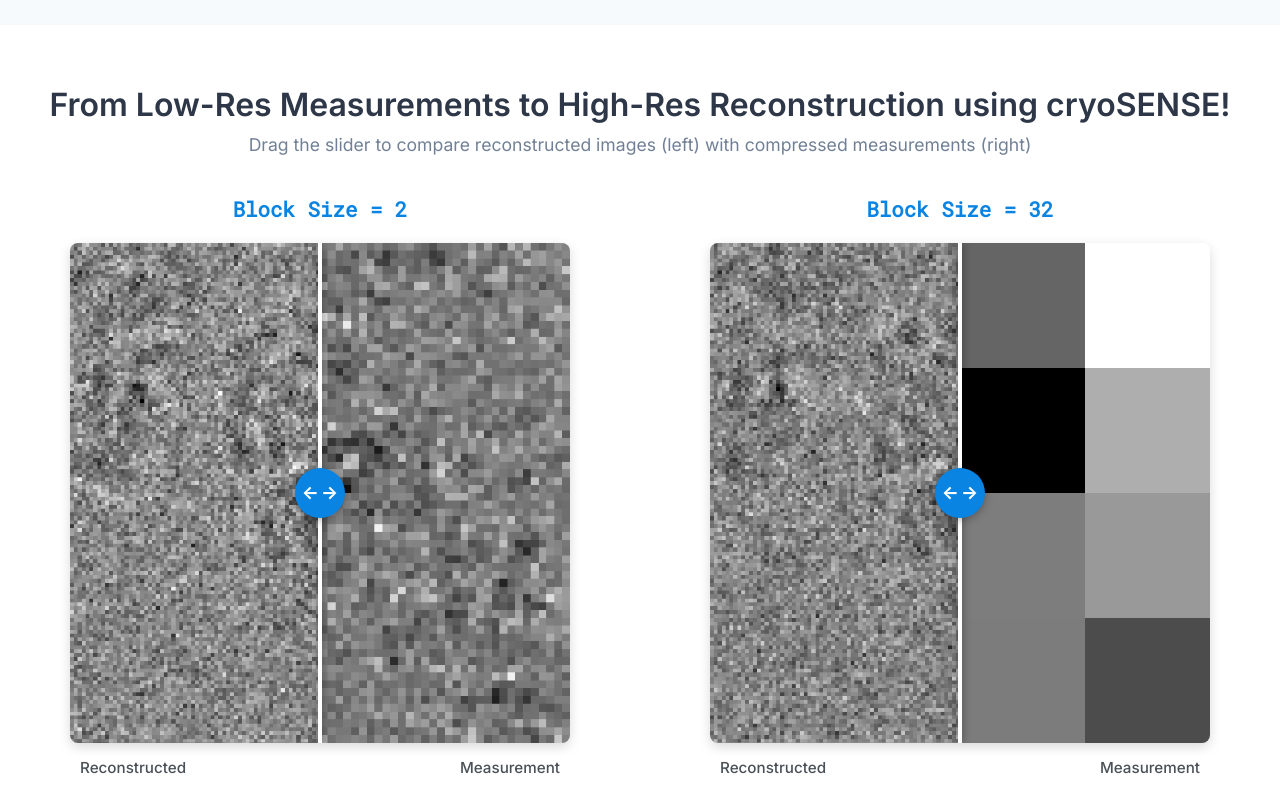
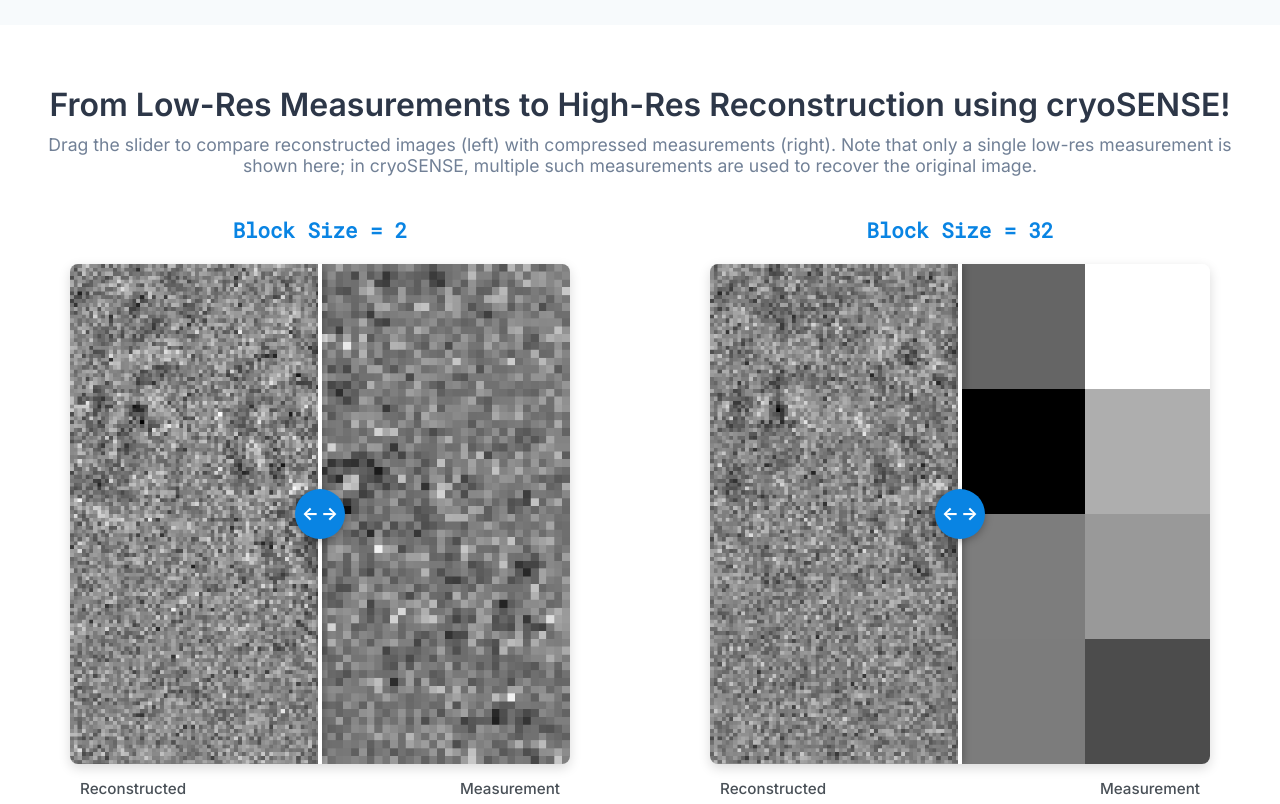
Before and after one commit to cryoSENSE/cryosense.github.io, a plain HTML site: page index.html in a window 1280 px wide. Shown: the part 5960-6764 px from the top of the page. Drawn offline with Linux system fonts and the light colour scheme.

Commit message:
some clarification

```diff
--- a/index.html
+++ b/index.html
@@ -1416,7 +1416,7 @@
     <!-- Measurements vs Reconstruction Section -->
     <div id="measurements-recon-section">
         <h2>From Low-Res Measurements to High-Res Reconstruction using cryoSENSE!</h2>
-        <p class="section-subtitle">Drag the slider to compare reconstructed images (left) with compressed measurements (right)</p>
+        <p class="section-subtitle">Drag the slider to compare reconstructed images (left) with compressed measurements (right). Note that only a single low-res measurement is shown here; in cryoSENSE, multiple such measurements are used to recover the original image.</p>
 
         <div class="comparison-container">
             <!-- Block Size 2 Comparison -->
```
